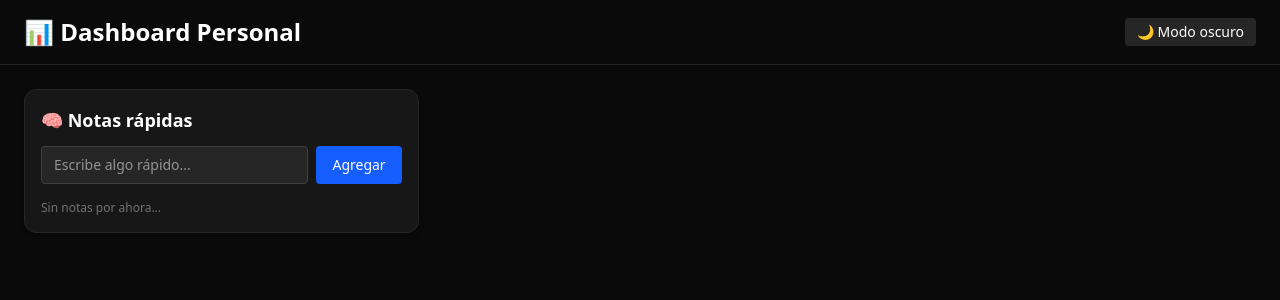
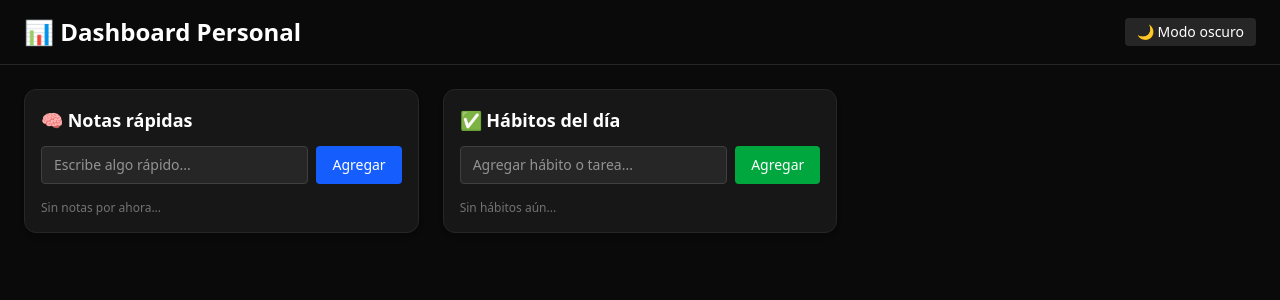
Before and after one commit to AdrianGerman/personal-dashboard, a React (Vite) app: page / in a window 1280 px wide. Shown: the top 300 px of the page. Built offline with nearby package versions, Linux system fonts and the light colour scheme.

Commit message:
apply daily habits in app

```diff
--- a/src/App.jsx
+++ b/src/App.jsx
@@ -1,4 +1,5 @@
 import QuickNotes from "./components/QuickNotes"
+import DailyHabits from "./components/DailyHabits"
 
 export default function App() {
   return (
@@ -12,6 +13,7 @@ export default function App() {
 
       <main className="p-6 grid gap-6 grid-cols-1 md:grid-cols-2 xl:grid-cols-3">
         <QuickNotes />
+        <DailyHabits />
       </main>
     </div>
   )
```
